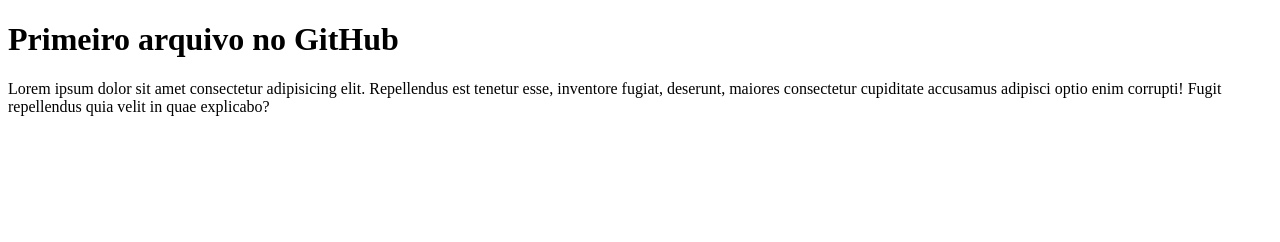
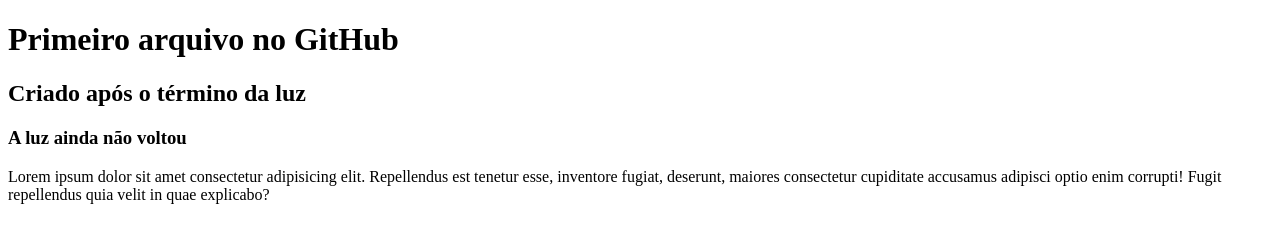
Before and after one commit to silviafiacador/ti39Senac, a plain HTML site: page index.html in a window 1280 px wide. Drawn offline with Linux system fonts and the light colour scheme.

Commit message:
Terceiro commit

```diff
--- a/index.html
+++ b/index.html
@@ -7,6 +7,8 @@
 </head>
 <body>
     <h1>Primeiro arquivo no GitHub</h1>
+    <h2>Criado após o término da luz</h2>
+    <h3>A luz ainda não voltou</h3>
     <p>Lorem ipsum dolor sit amet consectetur adipisicing elit. Repellendus est tenetur esse, inventore fugiat, deserunt, maiores consectetur cupiditate accusamus adipisci optio enim corrupti! Fugit repellendus quia velit in quae explicabo?</p>
 </body>
 </html>
```
